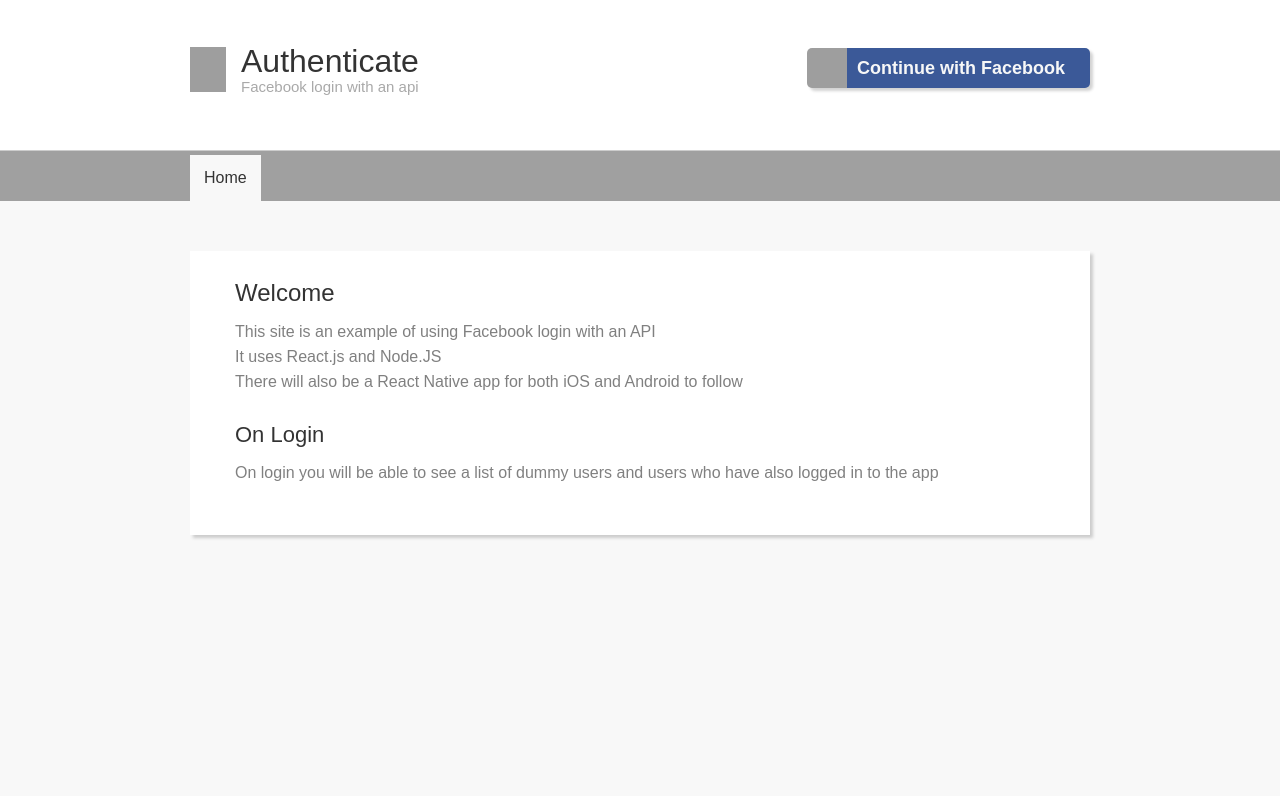
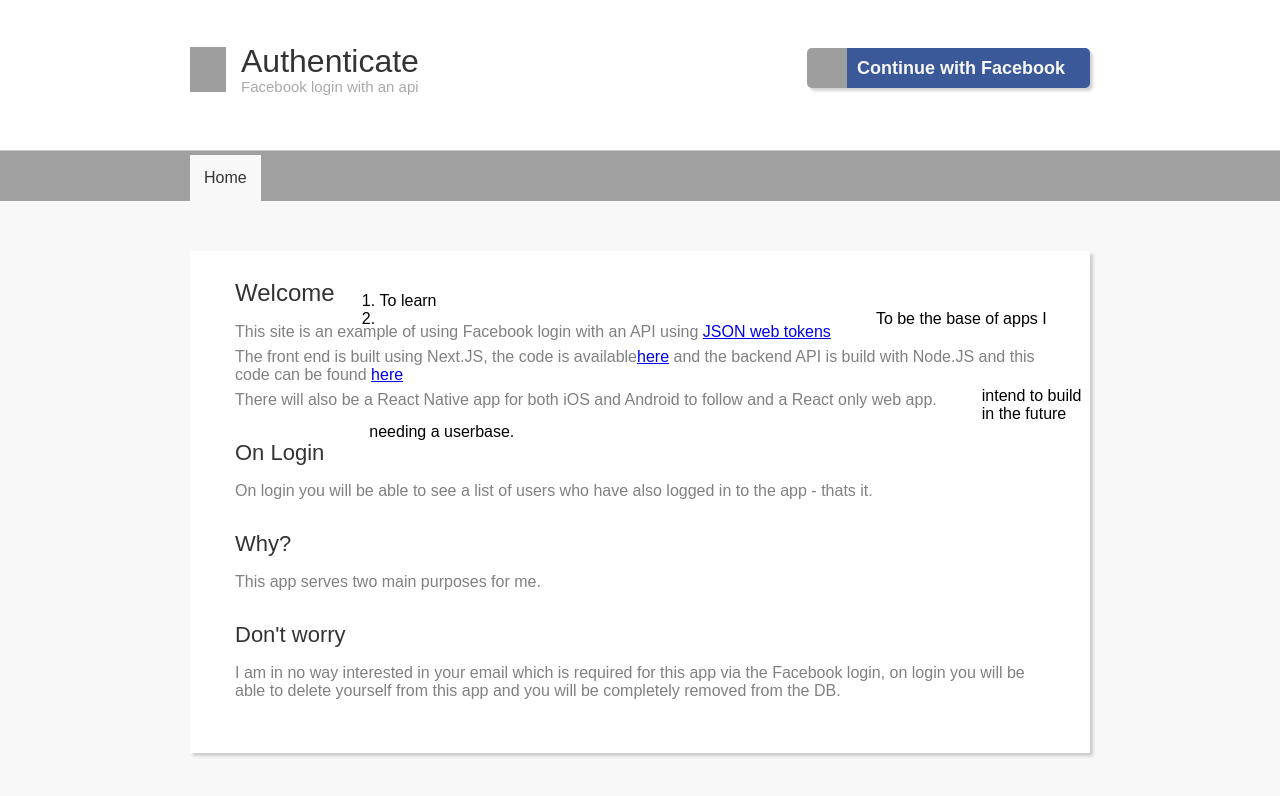
Before and after one commit to mattytb/auth-nextjs-web-app, a Next.js app: page / in a window 1280 px wide. Shown: the top 796 px of the page. Built offline with nearby package versions, Linux system fonts and the light colour scheme; grey boxes are pictures that could not be loaded.

Commit message:
new text for landing page

```diff
--- a/pages/index.js
+++ b/pages/index.js
@@ -4,13 +4,22 @@ import AuthenticatedUser from '../lib/getAuthenticatedUser'
 const Index = (props) => (
 
   <Layout {...props}>
-    <div className="bgWrap">
-    <h2>Welcome</h2>
-      <p>This site is an example of using Facebook login with an API</p>
-      <p>It uses React.js and Node.JS</p>
-      <p>There will also be a React Native app for both iOS and Android to follow</p>
+    <div class="bgWrap">
+      <h2>Welcome</h2>
+      <p>This site is an example of using Facebook login with an API using <a href="https://en.wikipedia.org/wiki/JSON_Web_Token">JSON web tokens</a></p>
+      <p>The front end is built using Next.JS, the code is available
+      <a href="https://github.com/esharmony/auth-nextjs-web-app">here</a> and the backend API is build with Node.JS and this code can be found <a href="https://github.com/esharmony/authentication-api">here </a></p>
+      <p>There will also be a React Native app for both iOS and Android to follow and a React only web app.</p>
       <h3>On Login</h3>
-      <p>On login you will be able to see a list of dummy users and users who have also logged in to the app</p>
+      <p>On login you will be able to see a list of users who have also logged in to the app - thats it.</p>
+      <h3>Why?</h3>
+      <p>This app serves two main purposes for me. </p>
+      <ol>
+        <li>To learn</li>
+        <li>To be the base of apps I intend to build in the future needing a userbase.</li>
+      </ol>
+      <h3>Don't worry</h3>
+      <p>I am in no way interested in your email which is required for this app via the Facebook login, on login you will be able to delete yourself from this app and you will be completely removed from the DB.</p>
     </div>
   </Layout>
 )
```
